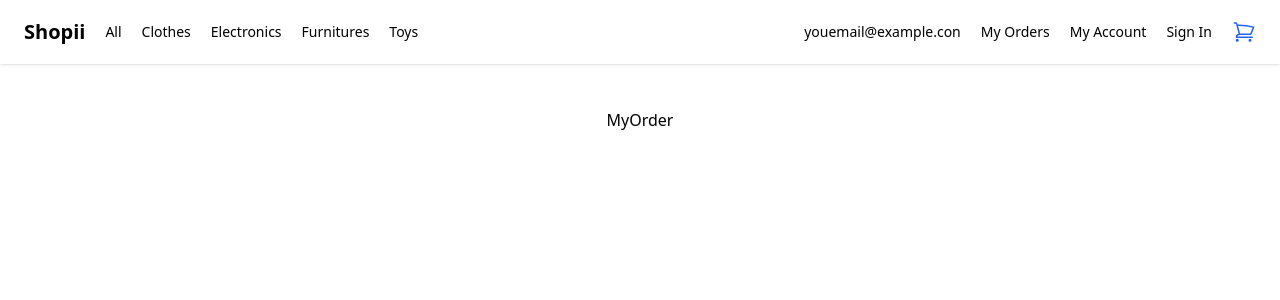
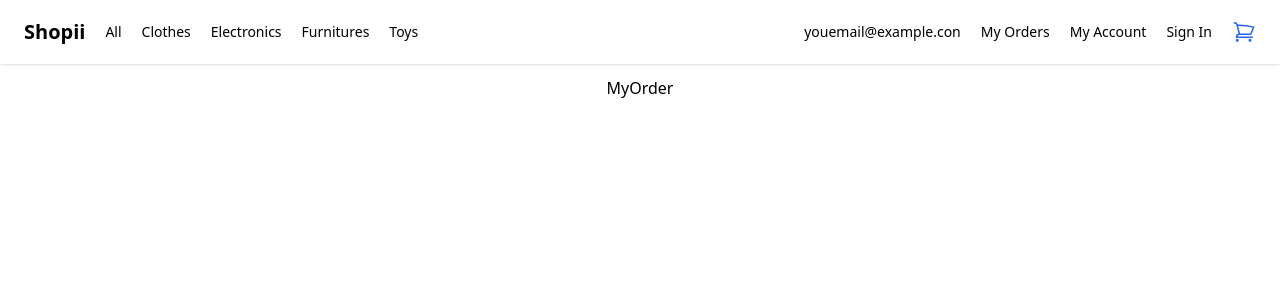
Before and after one commit to carlosandf/shopii, a React (Vite) app: page /order in a window 1280 px wide. Shown: the top 300 px of the page. Built offline with nearby package versions, Linux system fonts and the light colour scheme.

Commit message:
Fix position

```diff
--- a/src/components/layout/layout.jsx
+++ b/src/components/layout/layout.jsx
@@ -11,8 +11,8 @@ export const Layout = ({ children }) => {
       <header className='fixed z-20 w-full top-0 max-w-screen-2xl'>
         <Navbar />
       </header>
-      <main className='mt-16 grid gap-1 place-content-center grid-cols-[auto_auto_auto] items-center p-8'>
-        <div className='Layout-main col-[2/3] pt-3 rounded-s-lg'>
+      <main className='mt-16 relative grid h-[calc(100dvh-64px)] gap-1 place-content-center grid-cols-[auto_auto_auto] items-center p-8'>
+        <div className='Layout-main col-[2/3] pt-3 rounded-s-lg h-[inherit] overflow-y-scroll'>
           {children}
         </div>
         <div>
--- a/src/components/product_detail/product_detail.jsx
+++ b/src/components/product_detail/product_detail.jsx
@@ -7,7 +7,7 @@ export const ProductDetail = () => {
   const { closeProductDetail, productToShow } = useContext(ShoppingCartContext);
 
   return (
-    <aside className="Product-detail flex flex-col overflow-hidden overflow-y-auto fixed top-16 right-0 z-50 drop-shadow-2xl bg-white rounded-lg max-w-xs w-screen h-[calc(100dvh-64px)]">
+    <aside className="Product-detail flex flex-col overflow-hidden overflow-y-auto absolute top-0 right-0 z-50 drop-shadow-2xl bg-white rounded-lg max-w-xs w-screen h-[calc(100dvh-64px)]">
       <figure className='aspect-square relative'>
         <span className='cursor-pointer absolute right-1 top-1 p-[1px] rounded-full bg-white/60' onClick={closeProductDetail}>
           <CloseIcon />
@@ -16,7 +16,7 @@ export const ProductDetail = () => {
       </figure>
       <section className='p-3'>
         <p className='flex flex-col gap-1'>
-          <span className='text-2xl font-bold'>${productToShow.price}</span>
+          <span className='text-2xl font-bold'>${''}{productToShow.price}</span>
           <span className='text-xl font-medium'>{productToShow.title}</span>
           <span className='text-base font-light'>{productToShow.description}</span>
         </p>
```
